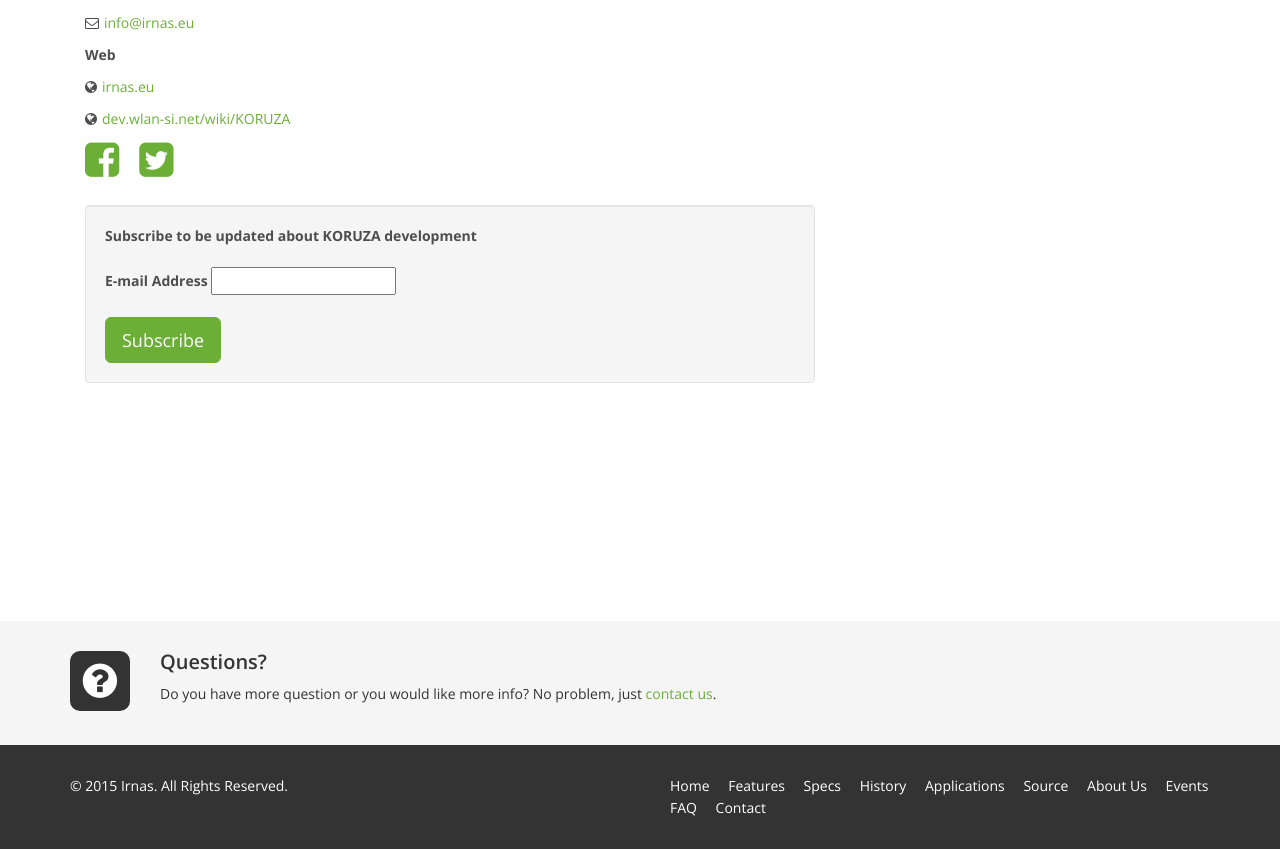
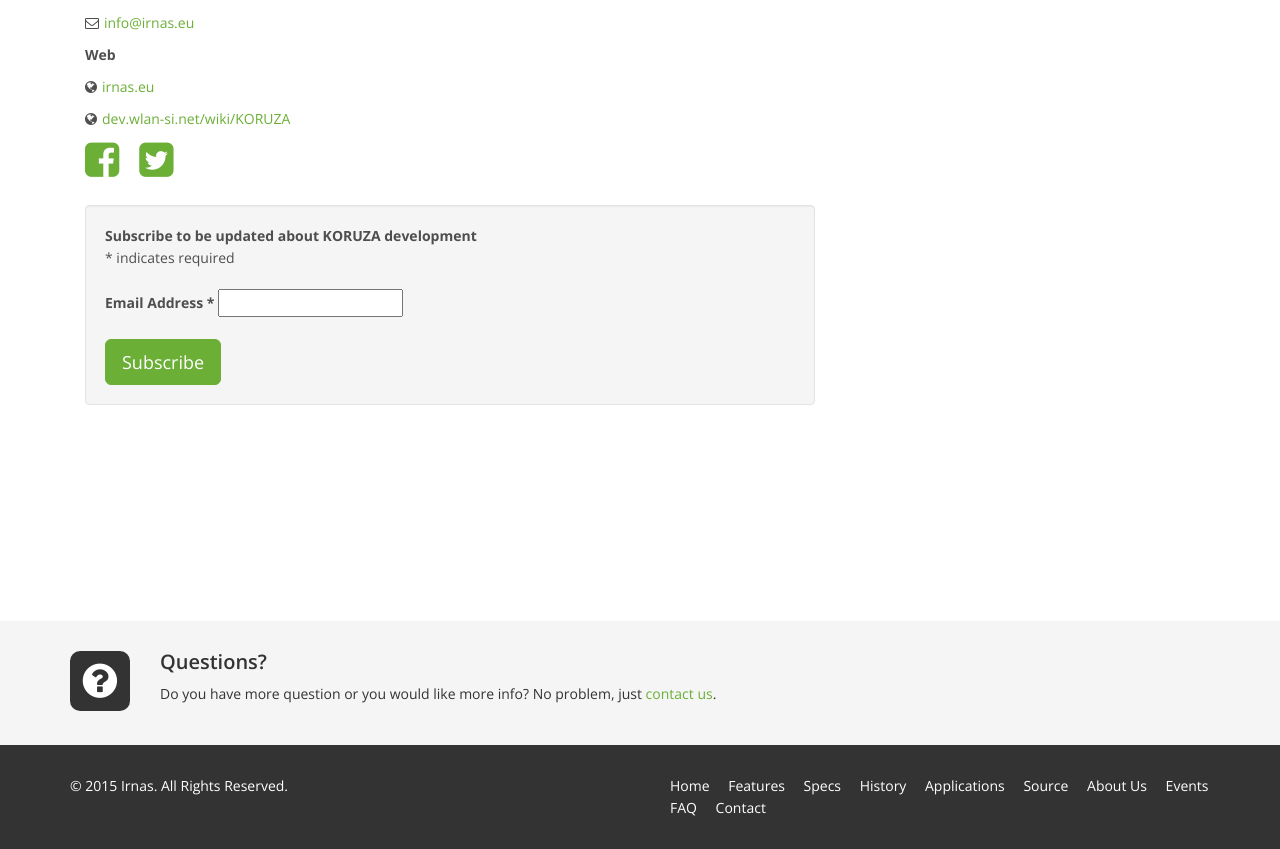
Before and after one commit to IRNAS/KORUZA-website, a Jekyll site: the page built from contact/index.html, in a window 1280 px wide and 1313 px high, cut to the strip 464-1313 px from the top of the window. Built offline with Jekyll 4.4.1, drawn with Linux system fonts in a browser that asks for light colours; Markdown is read by kramdown in place of the engine named in the settings; comment, search, counter and statistics services are not loaded.

Commit message:
email signup fix

```diff
--- a/contact/index.html
+++ b/contact/index.html
@@ -32,8 +32,9 @@
                             <form action="//irnas.us11.list-manage.com/subscribe/post?u=b5c1933275a02f111e7bf5c55&amp;id=9021df5d7a" method="post" id="mc-embedded-subscribe-form" name="mc-embedded-subscribe-form" class="validate" target="_blank" novalidate>
                                 <div id="mc_embed_signup_scroll">
                                     <strong>Subscribe to be updated about KORUZA development</strong>
+                                    <div class="indicates-required"><span class="asterisk">*</span> indicates required</div>
                                     <div class="mc-field-group">
-										<label for="mce-EMAIL">E-mail Address</label>
+                                        <label for="mce-EMAIL">Email Address  <span class="asterisk">*</span></label>
                                         <input type="email" value="" name="EMAIL" class="required email" id="mce-EMAIL">
                                     </div>
                                     <div id="mce-responses" class="clear">
@@ -45,23 +46,9 @@
                                 </div>
                             </form>
                         </div>
-						<script type='text/javascript' src='//s3.amazonaws.com/downloads.mailchimp.com/js/mc-validate.js'></script>
-						<script type='text/javascript'>
-							(function($) {
-								window.fnames = new Array();
-								window.ftypes = new Array();
-								fnames[0]='EMAIL';
-								ftypes[0]='email';
-								fnames[1]='FNAME';
-								ftypes[1]='text';
-								fnames[2]='LNAME';
-								ftypes[2]='text';
-							} (jQuery));
-							var $mcj = jQuery.noConflict(true);
-						</script>
+                        <script type='text/javascript' src='//s3.amazonaws.com/downloads.mailchimp.com/js/mc-validate.js'></script><script type='text/javascript'>(function($) {window.fnames = new Array(); window.ftypes = new Array();fnames[0]='EMAIL';ftypes[0]='email';fnames[1]='FNAME';ftypes[1]='text';fnames[2]='LNAME';ftypes[2]='text';}(jQuery));var $mcj = jQuery.noConflict(true);</script>
                         <!--End mc_embed_signup-->
 					</div>
-
 				</div>
 				<div class="col-xs-12 col-sm-6 col-md-4 google-maps">
 					<iframe src="https://www.google.com/maps/embed?pb=!1m18!1m12!1m3!1d2743.4603495689876!2d15.646860700000005!3d46.55836110000001!2m3!1f0!2f0!3f0!3m2!1i1024!2i768!4f13.1!3m3!1m2!1s0x476f77a8c1f0b33b%3A0x2c914e642a2c8b64!2sTkalski+prehod+4%2C+2000+Maribor!5e0!3m2!1ssl!2ssi!4v1438551642706" width="400" height="300" frameborder="0" style="border:0" allowfullscreen></iframe>
```
Lines whose indentation alone changed are shown as unchanged.
